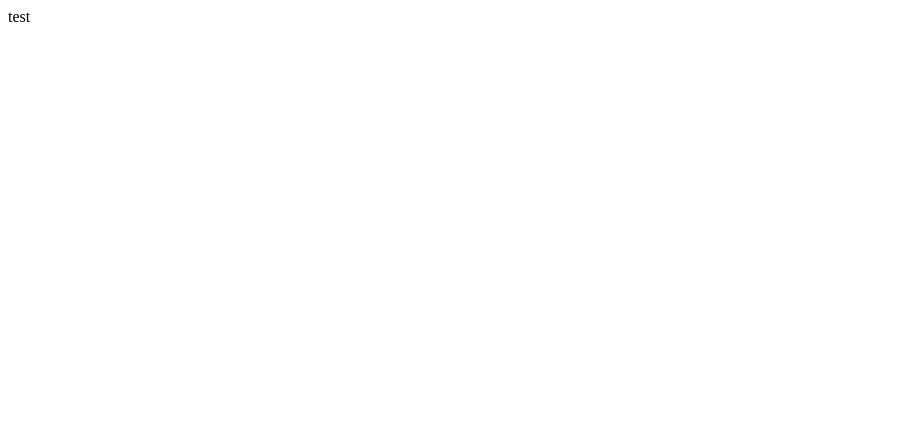
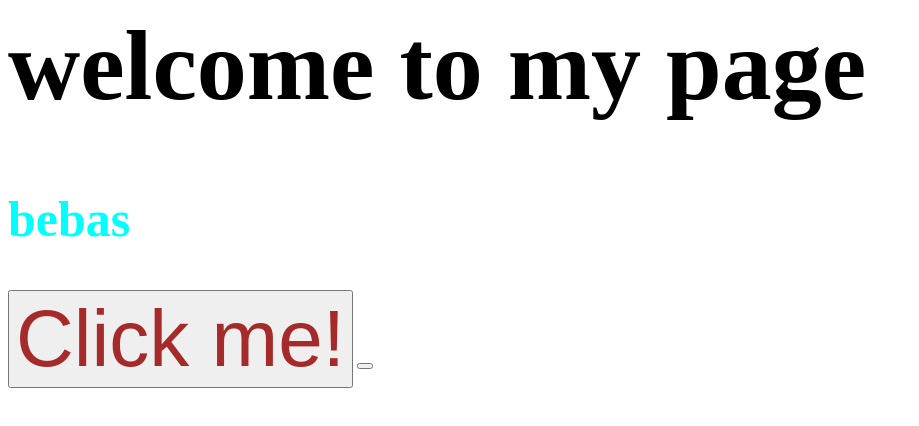
Before and after one commit to murijst/belajar_html, a plain HTML site: page index.html in a window 1280 px wide. Shown: the whole page, without its empty margins (0-919 px from the left). Drawn offline with Linux system fonts and the light colour scheme.

Commit message:
Updated Project

```diff
--- a/index.html
+++ b/index.html
@@ -3,8 +3,20 @@
     <meta charset="UTF-8">
     <meta name="viewport" content="width=device-width, initial-scale=1.0">
     <title>Document</title>
+    <style>
+        h2 { font-size: 50px ;
+        color: aqua;}
+        button {font-size: 80px ;
+        color: brown;
+    cursor: pointer;}
+    </style>
 </head>
 <body>
-   test
+    <div class="">
+        <h1 style="font-size: 100px ;"> welcome to my page</h1>
+        <h2> bebas</h2>
+        <button>Click me!</button>
+        <button class="button"> </button>
+    </div>
 </body>
 </html>
```
